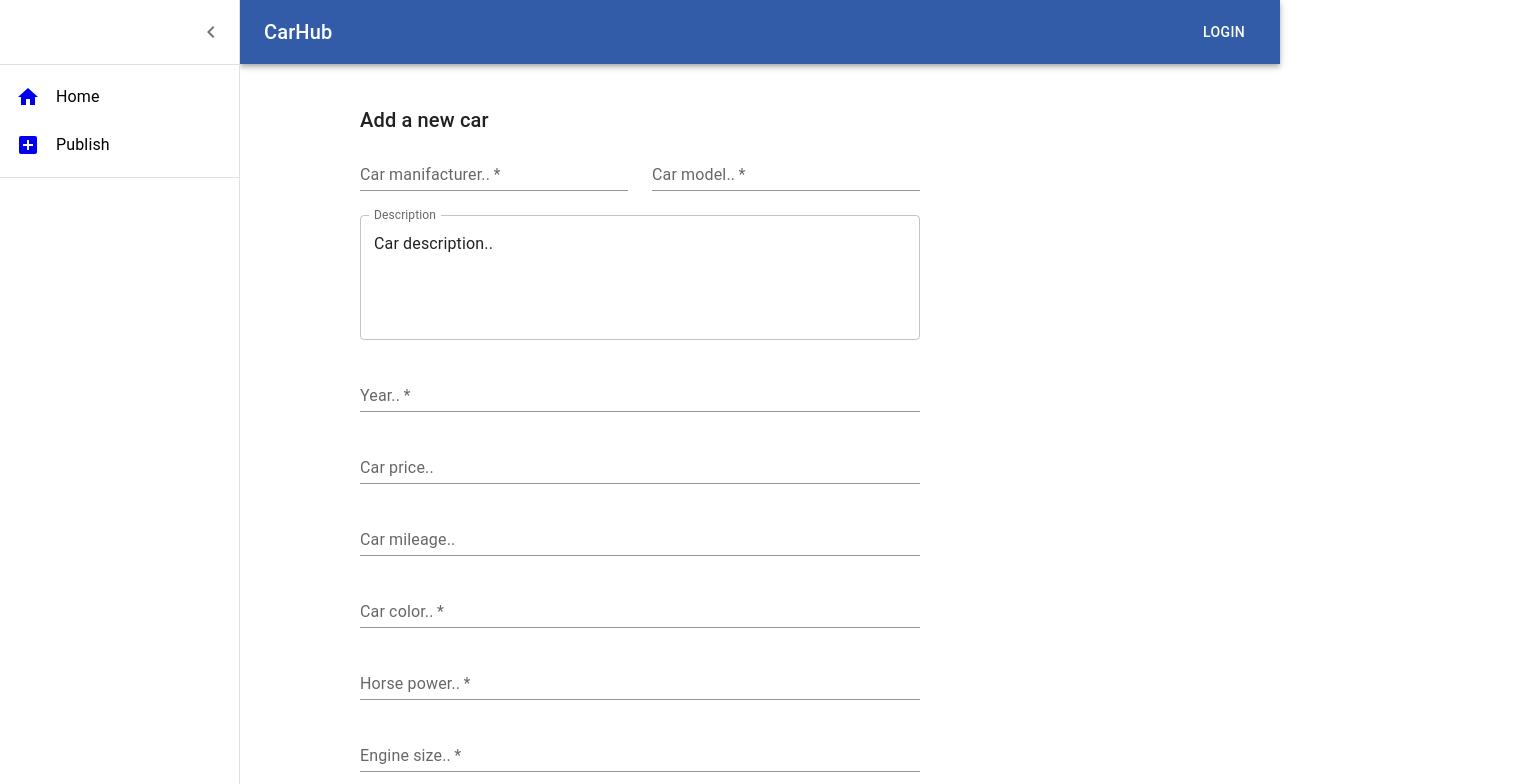
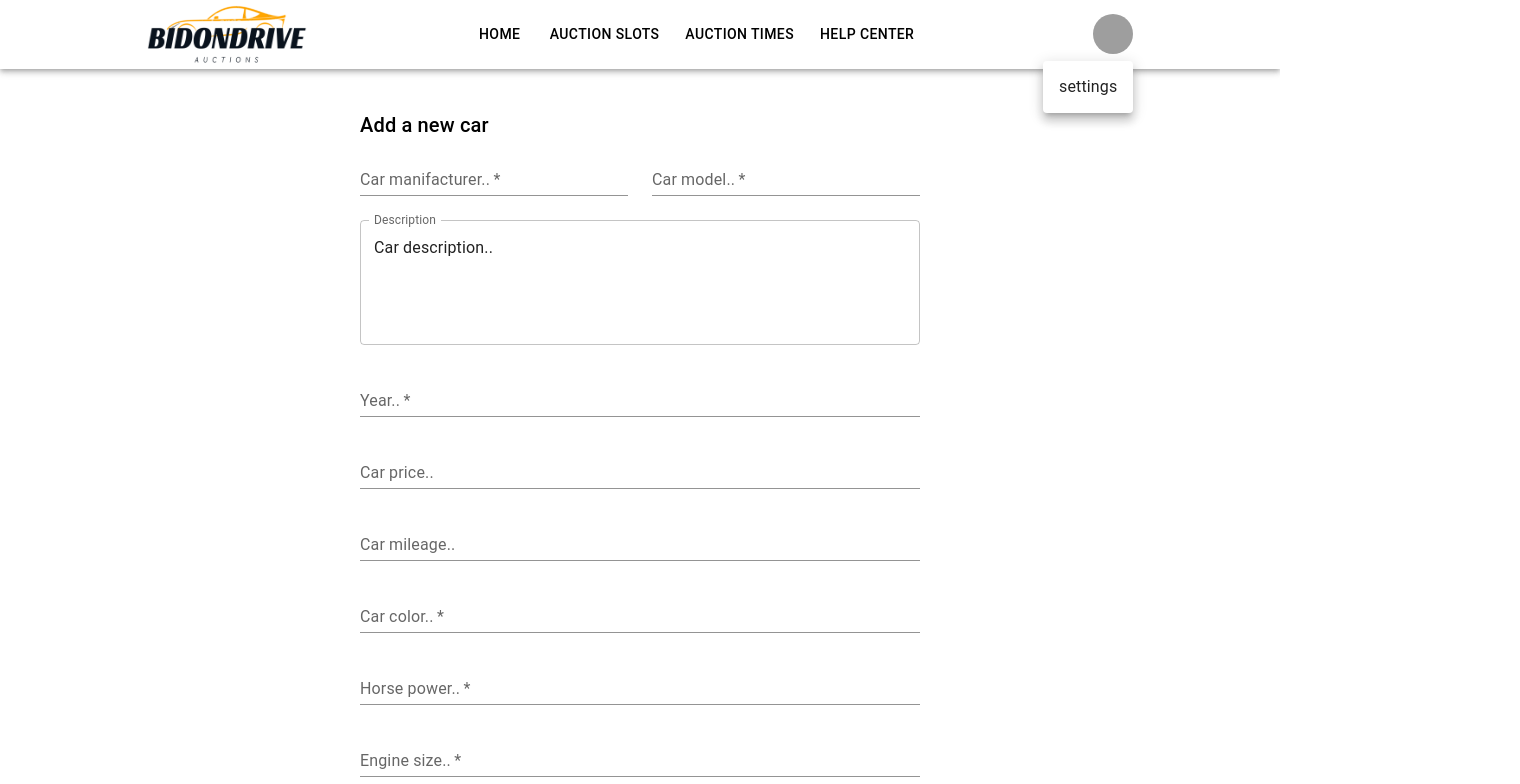
Before and after one commit to Radoslav22/CarAuciton-Website, a React (Create React App) app in the folder client/: page /add in a window 1280 px wide. Both pictures are taken after a click on the button "Open settings". Shown: the top 784 px of the page, 1520 px wide, since content can reach past the window. Built offline with nearby package versions, Linux system fonts and the light colour scheme; grey boxes are pictures that could not be loaded.

Commit message:
Edited Nav Bar

```diff
--- a/client/src/components/carlist.js
+++ b/client/src/components/carlist.js
@@ -51,7 +51,7 @@ export default function ComplexGrid() {
 
 
         <Paper
-
+          key={car.id}
           sx={{
             p: 2,
             margin: 'auto',
--- a/client/src/components/navbar.js
+++ b/client/src/components/navbar.js
@@ -1,108 +1,85 @@
 import * as React from 'react';
-import { styled, useTheme } from '@mui/material/styles';
+import AppBar from '@mui/material/AppBar';
 import Box from '@mui/material/Box';
-import Drawer from '@mui/material/Drawer';
-import CssBaseline from '@mui/material/CssBaseline';
-import MuiAppBar from '@mui/material/AppBar';
 import Toolbar from '@mui/material/Toolbar';
-import List from '@mui/material/List';
+import IconButton from '@mui/material/IconButton';
 import Typography from '@mui/material/Typography';
-import Divider from '@mui/material/Divider';
-import IconButton from '@mui/material/IconButton';
+import Menu from '@mui/material/Menu';
 import MenuIcon from '@mui/icons-material/Menu';
-import ChevronLeftIcon from '@mui/icons-material/ChevronLeft';
-import ChevronRightIcon from '@mui/icons-material/ChevronRight';
-import ListItemButton from '@mui/material/ListItemButton';
-import ListItemIcon from '@mui/material/ListItemIcon';
-import ListItemText from '@mui/material/ListItemText';
-import { AccountCircle, Home, Timer, CalendarToday, PlaylistAddCheck } from '@mui/icons-material';
+import Container from '@mui/material/Container';
+import Avatar from '@mui/material/Avatar';
 import Button from '@mui/material/Button';
-import { Link } from 'react-router-dom';
-import Menu from '@mui/material/Menu';
-import AddBoxIcon from '@mui/icons-material/AddBox';
-import HomeIcon from '@mui/icons-material/Home';
+import Tooltip from '@mui/material/Tooltip';
+import MenuItem from '@mui/material/MenuItem';
 
-const drawerWidth = 240;
+import Auction from '../assets/auction.png';
 
 
 
-const AppBar = styled(MuiAppBar, {
-    shouldForwardProp: (prop) => prop !== 'open',
-})(({ theme, open }) => ({
-    transition: theme.transitions.create(['margin', 'width'], {
-        easing: theme.transitions.easing.sharp,
-        duration: theme.transitions.duration.leavingScreen,
-    }),
-    ...(open && {
-        width: `calc(100% - ${drawerWidth}px)`,
-        marginLeft: `${drawerWidth}px`,
-        transition: theme.transitions.create(['margin', 'width'], {
-            easing: theme.transitions.easing.easeOut,
-            duration: theme.transitions.duration.enteringScreen,
-        }),
-    }),
-}));
 
-const DrawerHeader = styled('div')(({ theme }) => ({
-    display: 'flex',
-    alignItems: 'center',
-    padding: theme.spacing(0, 1),
-    // necessary for content to be below app bar
-    ...theme.mixins.toolbar,
-    justifyContent: 'flex-end',
+function HeaderMenu() {
+    const [anchorElNav, setAnchorElNav] = React.useState(null);
+    const [anchorElUser, setAnchorElUser] = React.useState(null);
+    const [anchorAuc, setAnchorAuc] = React.useState(null);
 
-}));
-
-export default function HeaderMenu() {
-    const theme = useTheme();
-    const [open, setOpen] = React.useState(false);
-
-    const [anchorEl, setAnchorEl] = React.useState(null);
-
-
-    const handleMenu = (event) => {
-        setAnchorEl(event.currentTarget);
+    const handleOpenNavMenu = (event) => {
+        setAnchorElNav(event.currentTarget);
     };
 
-    const handleClose = () => {
-        setAnchorEl(null);
+    const handleOpenUserMenu = (event) => {
+        setAnchorElUser(event.currentTarget);
     };
+
+    const handleOpenAucMenu = (event) => {
+        setAnchorAuc(event.currentTarget)
+    };
+
+    const handleCloseNavMenu = () => {
+        setAnchorElNav(null);
+    };
+
+    const handleCloseUserMenu = () => {
+        setAnchorElUser(null);
+    };
+
+    const handleCloseAucMenu = () => {
+        setAnchorAuc(null);
+    }
 
 
 
-    const handleDrawerOpen = () => {
-        setOpen(true);
-    };
+    return (
+        <AppBar position="static" sx={{ background: "white" }}>
+            <Container maxWidth="xl"   >
+                <Toolbar disableGutters sx={{ padding: "0 10% 0 10%" }} >
 
-    const handleDrawerClose = () => {
-        setOpen(false);
-    };
+                    <img src={Auction} alt='logo' style={{ height: "60px", width: "160px" }} />
+                    <Container sx={{ display: "flex", justifyContent: "center", textAlign: "center", margin: "auto" }}>
+                        <Box sx={{ marginRight: "10px" }}>
 
-    return (
-        <Box sx={{ display: 'flex' }} >
-            <CssBaseline />
-            <AppBar position="static" open={open} sx={{ alignContent: "center", background: '#325ca8' }}>
-                <Toolbar>
-                    <IconButton
-                        size="large"
-                        edge="start"
-                        color="inherit"
-                        aria-label="menu"
-                        onClick={handleDrawerOpen}
-                        sx={{ mr: 2, ...(open && { display: 'none' }) }}
+                            <Button
+
+                                onClick={handleCloseNavMenu}
+                                sx={{ my: 2, color: 'black', display: 'block' }}
                             >
+                                Home
+                            </Button>
 
-                        <MenuIcon />
-                    </IconButton>
-                    <Typography variant="h6" component="div" sx={{ flexGrow: 1 }}>
-                        CarHub
-                    </Typography>
-                    <Link style={{ textDecoration: "none", color: "white" }} to='/login'>
-                        <Button color="inherit">Login</Button>
-                    </Link>
+                        </Box>
+                        <Box sx={{ display: "inline-block", marginRight: "10px" }} >
+
+                            <Button
+                                onClick={handleOpenAucMenu}
+                                sx={{ my: 2, color: 'black', display: 'block' }}>
+                                Auction slots
+
+                            </Button>
+
+
                             <Menu
+                                sx={{ mt: '2px' }}
                                 id="menu-appbar"
-                        anchorEl={anchorEl}
+                                anchorEl={anchorAuc}
                                 anchorOrigin={{
                                     vertical: 'top',
                                     horizontal: 'right',
@@ -112,57 +89,75 @@ export default function HeaderMenu() {
                                     vertical: 'top',
                                     horizontal: 'right',
                                 }}
-                        open={Boolean(anchorEl)}
-                        onClose={handleClose}
+                                open={Boolean(anchorAuc)}
+                                onClose={handleCloseAucMenu}
                             >
 
+                                <MenuItem onClick={handleCloseAucMenu}>
+                                    <Typography textAlign="center">Cars</Typography>
+                                </MenuItem>
+                                <MenuItem onClick={handleCloseAucMenu}>
+                                    <Typography textAlign="center">Motorbikes</Typography>
+                                </MenuItem>
+                                <MenuItem onClick={handleCloseAucMenu}>
+                                    <Typography textAlign="center">Commercials</Typography>
+                                </MenuItem>
+                                <MenuItem onClick={handleCloseAucMenu}>
+                                    <Typography textAlign="center">Search</Typography>
+                                </MenuItem>
+
                             </Menu>
+                        </Box>
+                        <Box sx={{ marginRight: "10px" }}>
+                            <Button
+                                onClick={handleCloseNavMenu}
+                                sx={{ my: 2, color: 'black', display: 'block' }}>
+                                Auction times
+                            </Button>
+                        </Box>
+                        <Box sx={{ marginRight: "10px" }}>
+                            <Button
+                                onClick={handleCloseNavMenu}
+                                sx={{ my: 2, color: 'black', display: 'block' }}>
+                                Help center
+                            </Button>
+
+                        </Box>
+
+                    </Container>
+                    <Box >
+                        <Tooltip title="Open settings">
+                            <IconButton onClick={handleOpenUserMenu} sx={{ p: 0 }}>
+
+                                <Avatar alt="Remy Sharp" src="/static/images/avatar/2.jpg" />
+                            </IconButton>
+                        </Tooltip>
+                        <Menu
+                            sx={{ mt: '45px' }}
+                            id="menu-appbar"
+                            anchorEl={anchorElUser}
+                            anchorOrigin={{
+                                vertical: 'top',
+                                horizontal: 'right',
+                            }}
+                            keepMounted
+                            transformOrigin={{
+                                vertical: 'top',
+                                horizontal: 'right',
+                            }}
+                            open={Boolean(anchorElUser)}
+                            onClose={handleCloseUserMenu}
+                        >
+
+                            <MenuItem onClick={handleCloseUserMenu}>
+                                <Typography textAlign="center">settings</Typography>
+                            </MenuItem>
+
+                        </Menu>
+                    </Box>
                 </Toolbar>
-            </AppBar>
-            <Drawer
-                sx={{
-                    width: drawerWidth,
-                    flexShrink: 0,
-                    '& .MuiDrawer-paper': {
-                        width: drawerWidth,
-                        boxSizing: 'border-box',
-
-                    },
-                }}
-                variant="persistent"
-                anchor="left"
-                open={open}
-            >
-                <DrawerHeader>
-                    <IconButton onClick={handleDrawerClose}>
-                        {theme.direction === 'ltr' ? <ChevronLeftIcon /> : <ChevronRightIcon />}
-                    </IconButton>
-                </DrawerHeader>
-                <Divider />
-                <List >
-                    <Link style={{ textDecoration: "none" }} to='/'>
-                        <ListItemButton >
-
-                            <HomeIcon sx={{mr:2}}>
-                                <Home fontSize='large' />
-                            </HomeIcon >
-                            <ListItemText sx={{ color: 'black' }}>Home</ListItemText>
-
-                        </ListItemButton>
-                    </Link>
-                    <Link style={{ textDecoration: "none" }} to='/add'>
-                        <ListItemButton>
-                            <AddBoxIcon sx={{mr:2}}>
-                                <Timer fontSize='large' />
-                            </AddBoxIcon >
-                            <ListItemText sx={{ color: 'black' }}>Publish</ListItemText>
-                        </ListItemButton>
-                    </Link>
-                </List>
-                <Divider />
-
-            </Drawer>
-
-        </Box >
+            </Container >
+        </AppBar >
     );
 }
+export default HeaderMenu;
```
Also changed, not shown: client/src/assets/auction.png (added). Lines whose indentation alone changed are shown as unchanged.
